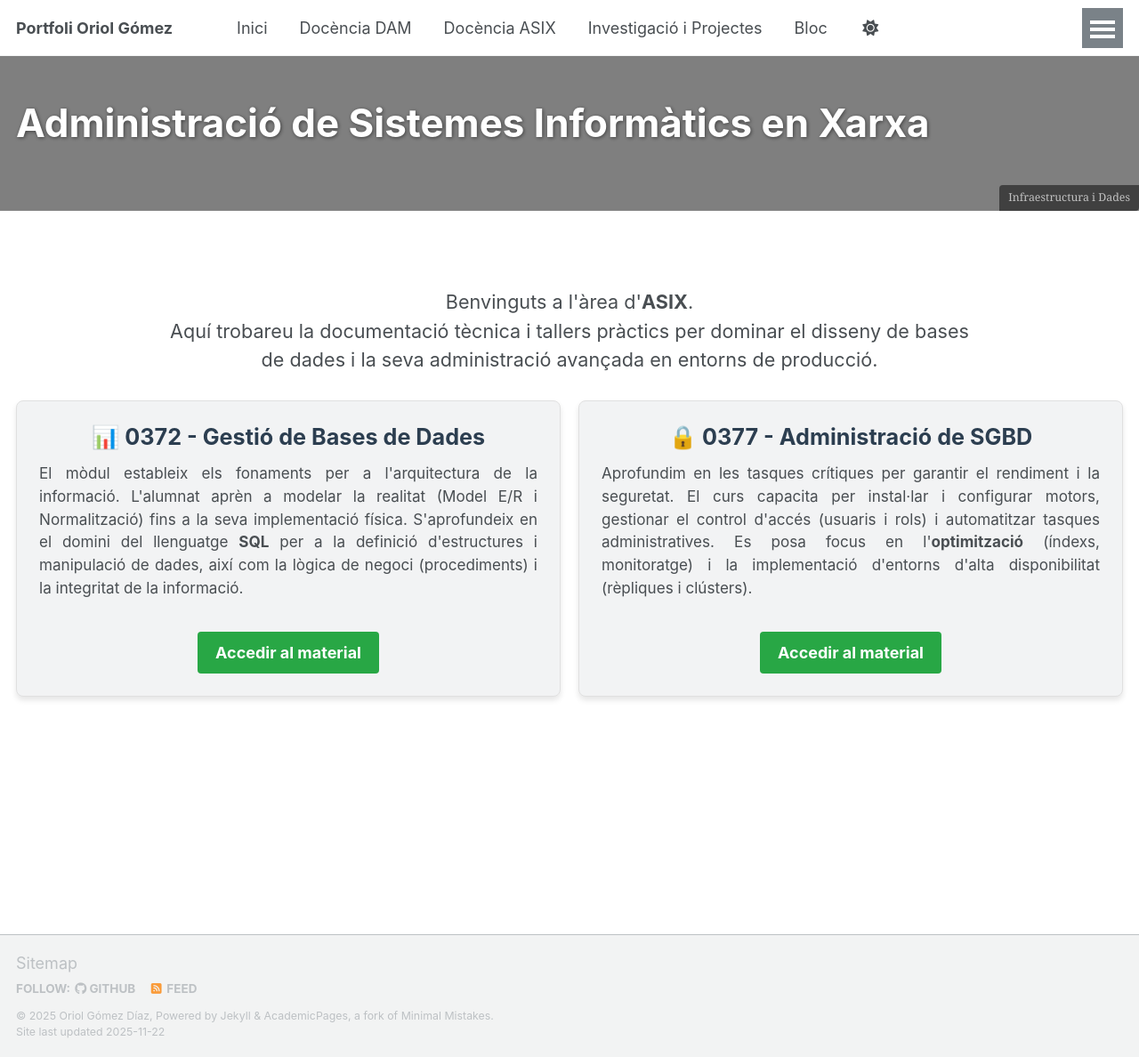
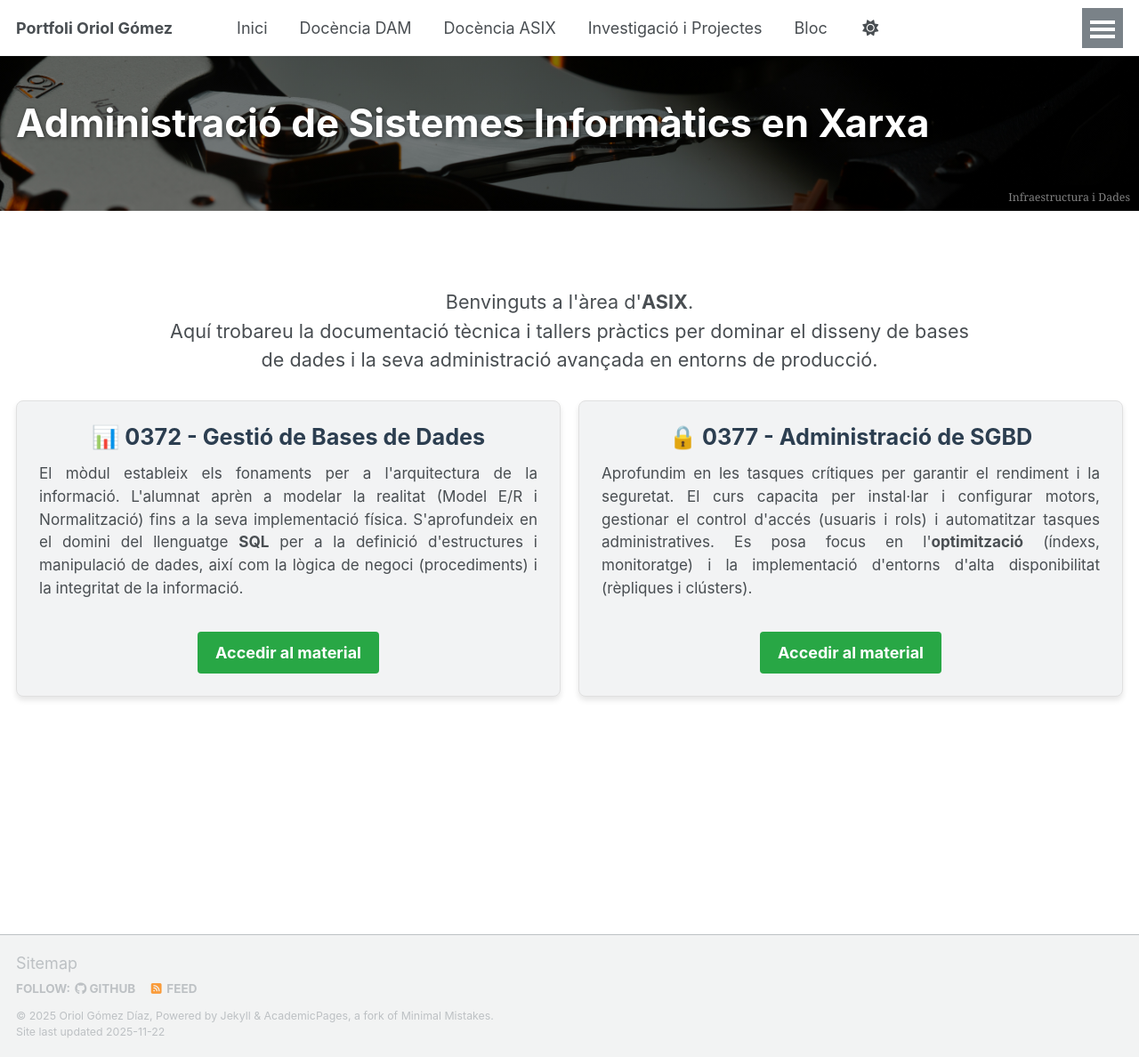
Before and after one commit to oriolgomezdiaz/oriolgomezdiaz.github.io, a Jekyll site: the page built from _pages/docencia/asix.md, in a window 1280 px wide and 1188 px high. Shown: the whole window at 89% size. Built offline with Jekyll 4.4.1, drawn with Linux system fonts in a browser that asks for light colours; a script that is not in the unit is left out.

Commit message:
ima database

```diff
--- a/_pages/docencia/asix.md
+++ b/_pages/docencia/asix.md
@@ -4,7 +4,7 @@ permalink: /asix/
 layout: splash
 author_profile: false
 header:
-  overlay_image: "https://oriolgomezdiaz.github.io/assets/images/ima-database.jpg"
+  overlay_image: "ima-database.jpg"
   overlay_filter: 0.5
   caption: "Infraestructura i Dades"
 ---
```
